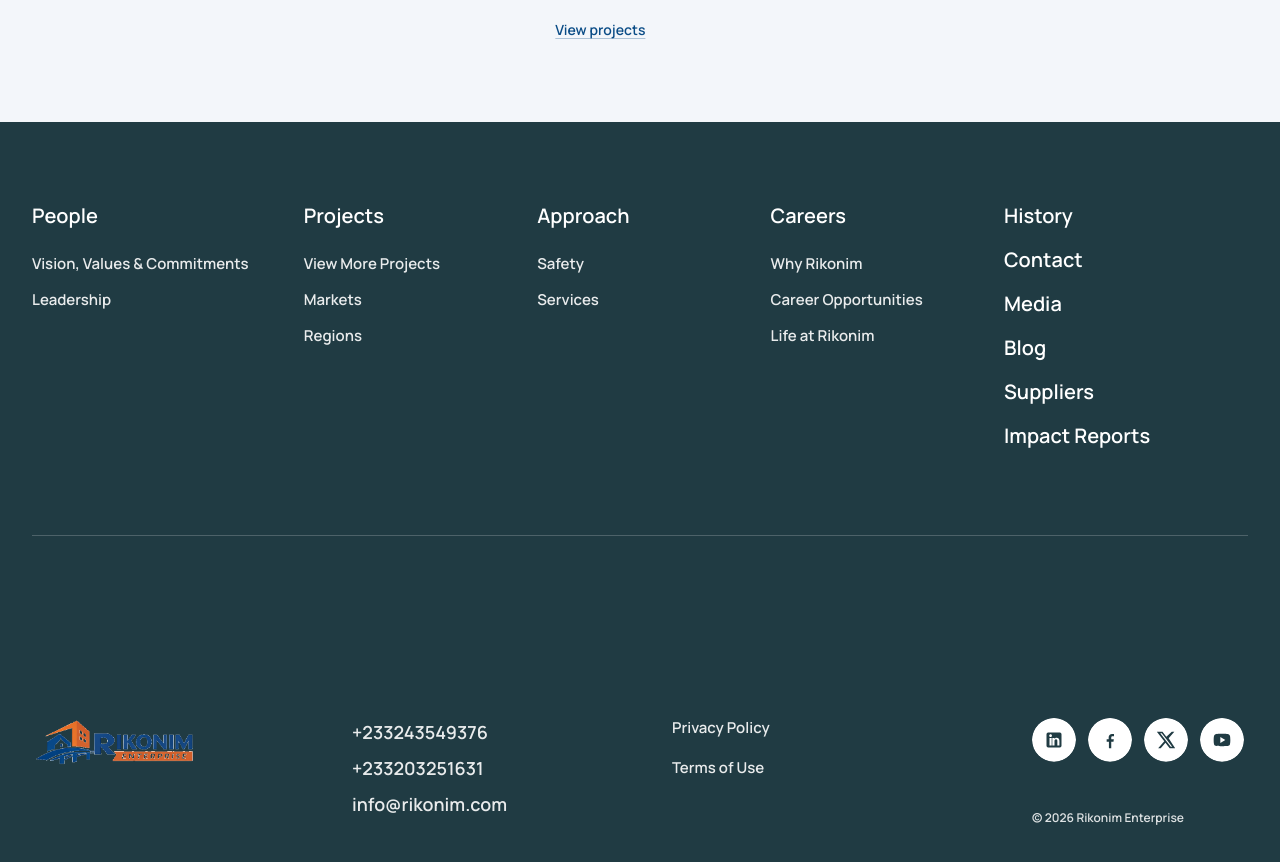
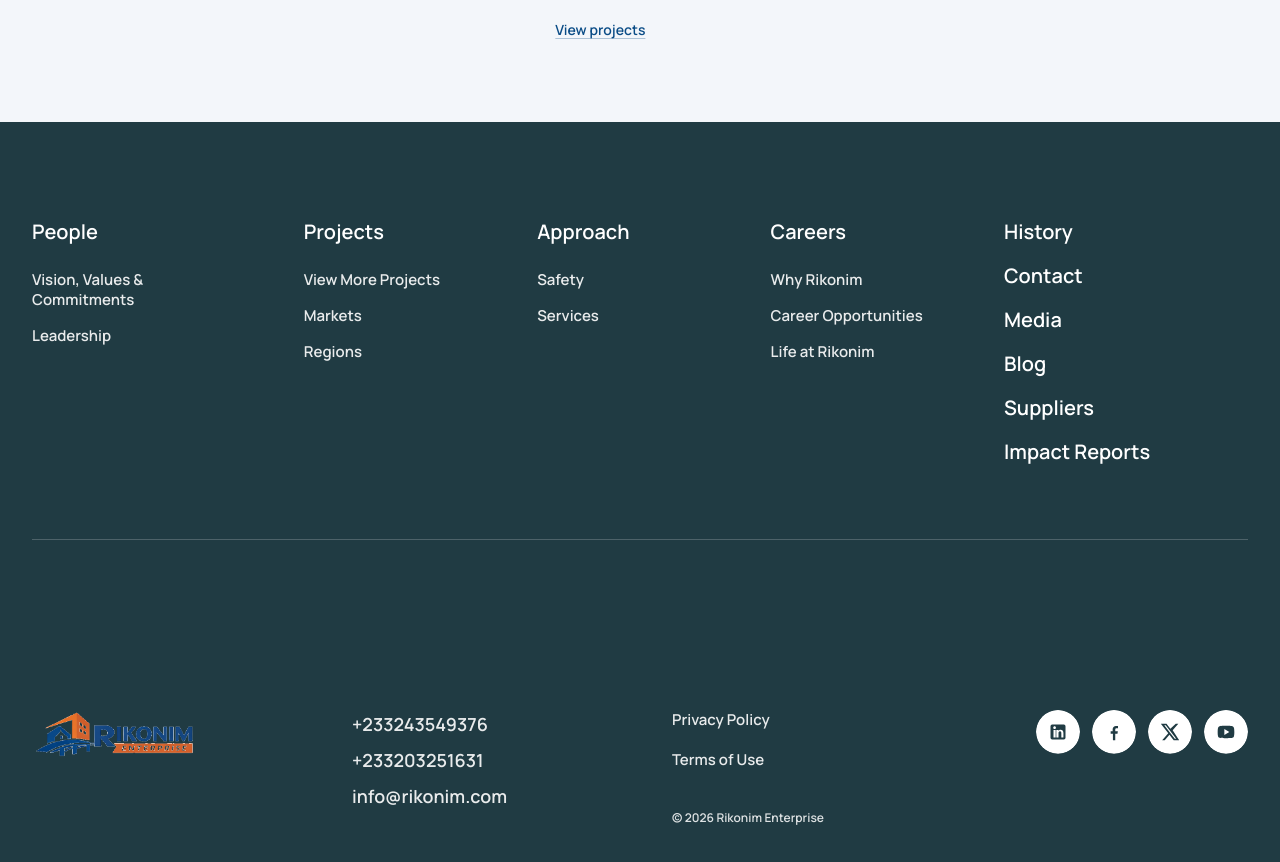
Before and after one commit to chillboy0101/rikonim-enterprise, a Next.js app: page / in a window 1280 px wide. Shown: the part 4160-5022 px from the top of the page. Built offline with nearby package versions, Linux system fonts and the light colour scheme; no server answers.

Commit message:
Fix tablet footer wrapping and align lower footer

```diff
--- a/src/app/globals.css
+++ b/src/app/globals.css
@@ -102,7 +102,8 @@ a {
 .footer-link {
   position: relative;
   display: inline-block;
-  width: fit-content;
+  max-width: 100%;
+  overflow-wrap: anywhere;
 }
 
 .footer-link::after {
--- a/src/components/SiteFooter.tsx
+++ b/src/components/SiteFooter.tsx
@@ -12,7 +12,7 @@ export function SiteFooter() {
   return (
     <footer className="overflow-x-hidden bg-brand-blueDark text-white subpixel-antialiased">
       <Container className="flex flex-col lg:min-h-screen">
-        <div className="grid gap-y-14 pt-20 md:grid-cols-12 md:gap-x-16 lg:gap-x-20">
+        <div className="grid gap-y-14 pt-20 md:pt-24 md:grid-cols-12 md:gap-x-12 lg:gap-x-20">
           <nav
             className="grid min-w-0 gap-y-14 sm:grid-cols-2 md:col-span-9 md:grid-cols-[1.25fr_1fr_1fr_1fr] md:gap-x-16 lg:gap-x-20"
             aria-label="footer navigation"
@@ -22,7 +22,7 @@ export function SiteFooter() {
                 People
               </Link>
               <div className="mt-6 flex flex-col gap-4 text-sm font-semibold text-white/90 md:text-[15px]">
-                <Link href="/about" className="footer-link hover:text-white md:whitespace-nowrap">
+                <Link href="/about" className="footer-link hover:text-white">
                   Vision, Values &amp; Commitments
                 </Link>
                 <Link href="/leadership" className="footer-link hover:text-white">
@@ -110,7 +110,7 @@ export function SiteFooter() {
 
         <div className="hidden lg:block lg:flex-1" />
 
-        <div className="grid gap-10 pb-20 pt-8 md:grid-cols-2 md:gap-x-12 md:py-20 lg:grid-cols-12 lg:items-start lg:gap-x-16 lg:py-24">
+        <div className="grid gap-10 pb-20 pt-8 md:grid-cols-2 md:gap-x-12 md:py-24 lg:grid-cols-12 lg:items-start lg:gap-x-16 lg:py-24">
           <div className="min-w-0 md:col-span-1 lg:col-span-3">
             <Link href="/" className="inline-flex items-start">
               <BrandLogo className="h-12 w-[210px] sm:h-12 sm:w-[240px]" />
@@ -143,10 +143,12 @@ export function SiteFooter() {
                 Terms of Use
               </Link>
             </nav>
+
+            <p className="mt-12 text-xs font-semibold text-white/85 md:mt-10">© {new Date().getFullYear()} {site.name}</p>
           </div>
 
-          <div className="flex min-w-0 flex-col items-center md:col-span-1 md:items-start lg:col-span-3 lg:pl-10">
-            <div className="flex w-full items-center justify-center gap-3 md:w-auto md:justify-start">
+          <div className="flex min-w-0 flex-col items-center md:col-span-1 md:items-end lg:col-span-3 lg:pl-10">
+            <div className="flex w-full items-center justify-center gap-3 md:w-auto md:justify-end">
               <a
                 className="inline-flex aspect-square h-11 w-11 shrink-0 items-center justify-center overflow-hidden !rounded-full bg-white text-brand-blueDark transition-all duration-200 hover:bg-white hover:text-brand-orange hover:shadow-[0_0_28px_rgba(246,127,36,0.65)] hover:ring-4 hover:ring-brand-orange/25 focus:outline-none focus-visible:ring-4 focus-visible:ring-brand-orange/25"
                 style={{ borderRadius: 9999, clipPath: 'circle(50% at 50% 50%)' }}
@@ -196,7 +198,6 @@ export function SiteFooter() {
                 </svg>
               </a>
             </div>
-            <p className="mt-12 text-xs font-semibold text-white/85">© {new Date().getFullYear()} {site.name}</p>
           </div>
         </div>
       </Container>
```
